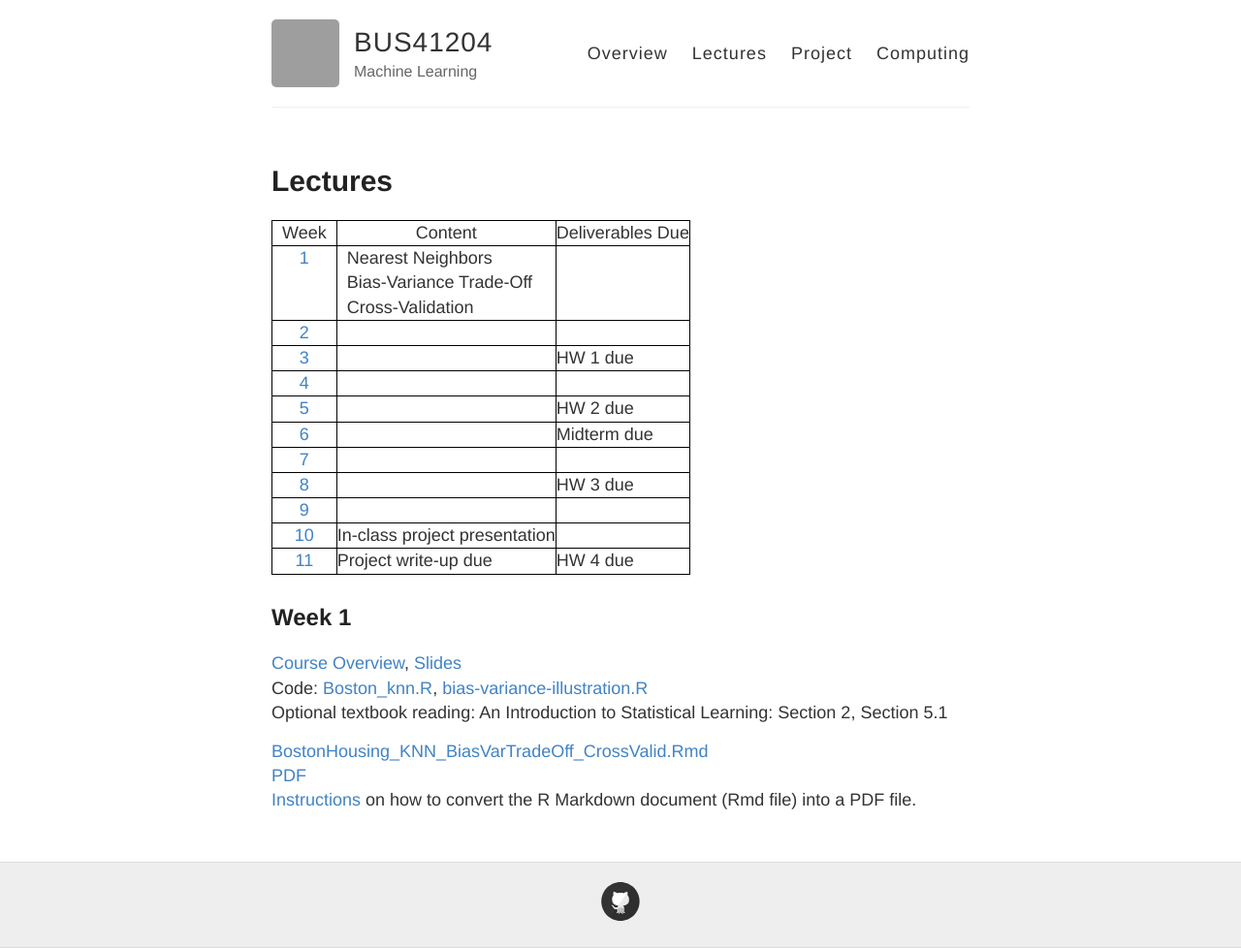
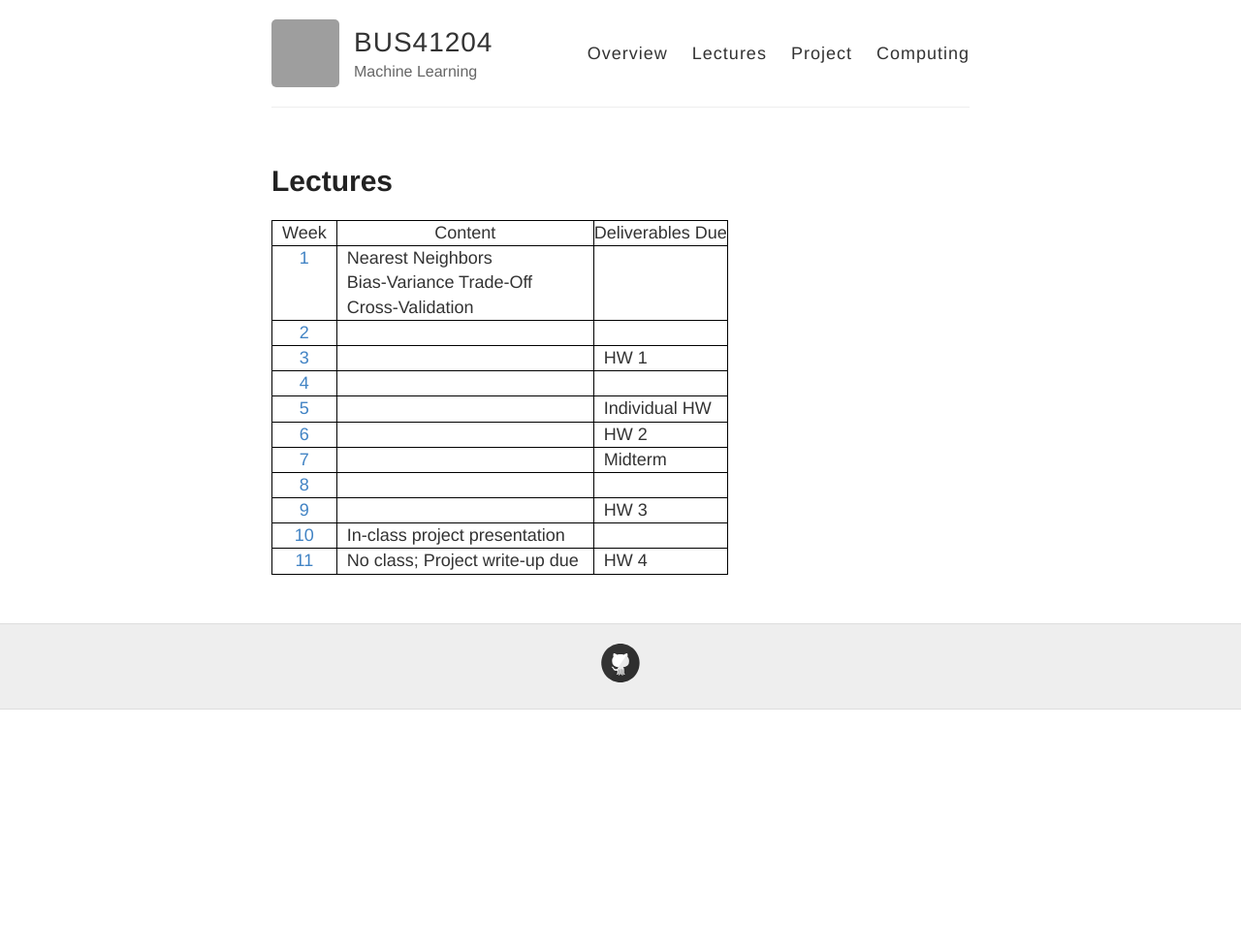
Before and after one commit to ChicagoBoothML/ML2017, a Jekyll site: the page built from lectures.md, in a window 1280 px wide. Shown: the whole page at 97% size. Built offline with Jekyll 4.4.1, drawn with Linux system fonts in a browser that asks for light colours; after the commit the page ends 900 px from its top, so only the background shows below that; grey boxes are pictures that could not be loaded.

Commit message:
working site

```diff
--- a/_config.yml
+++ b/_config.yml
@@ -17,7 +17,7 @@ title: BUS41204
 name: BUS41204
 email: mkolar@chicagobooth.edu
 description: Machine Learning
-baseurl: /ML2016
+baseurl: /ML2017
 url: chicagoboothml.github.io/
 twitter_username:
 github_username:
@@ -28,7 +28,7 @@ avatar: https://avatars3.githubusercontent.com/u/10067262?v=3&s=460
 # Build settings
 markdown: kramdown
 highlighter: rouge
-permalink: /ML2016/
+permalink: /ML2017/
 
 theme: minima
 
@@ -56,7 +56,7 @@ footer-links:
   email:
   facebook:
   flickr:
-  github: chicagoboothml/ML2016
+  github: chicagoboothml/ML2017
   instagram:
   linkedin:
   pinterest:
--- a/lectures.md
+++ b/lectures.md
@@ -8,26 +8,14 @@ permalink: /lectures/
 | &nbsp;&nbsp;Week&nbsp;&nbsp;              | Content                                                        |  Deliverables Due |
 |:-------------------:|---------------------------------------------------------------|:------------------|
 | [1](#week-1)   | &nbsp;&nbsp;Nearest Neighbors <br>&nbsp;&nbsp;Bias-Variance Trade-Off <br> &nbsp;&nbsp;Cross-Validation   |                   |
-| [2]()          |                                                                |                   |
-| [3]()          |                                                                |  HW 1 due         |
+| [2]()          |                                                                |                       |
+| [3]()          |                                                                |  &nbsp;&nbsp;HW 1             |
 | [4]()          |                                                                |                   |
-| [5]()          |                                                                |  HW 2 due         |
-| [6]()          |                                                                |  Midterm due      |
-| [7]()          |                                                                |                   |
-| [8]()          |                                                                |  HW 3 due         |
-| [9]()          |                                                                |                   |
-| [10]()         |  In-class project presentation                                 |                   |
-| [11]()                 |  Project write-up due                                          | HW 4 due          |
+| [5]()          |                                                                |  &nbsp;&nbsp;Individual HW&nbsp;&nbsp;    |
+| [6]()          |                                                                |  &nbsp;&nbsp;HW 2             |
+| [7]()          |                                                                |  &nbsp;&nbsp;Midterm          |
+| [8]()          |                                                                |                   |
+| [9]()          |                                                                |  &nbsp;&nbsp;HW 3             |
+| [10]()         | &nbsp;&nbsp;In-class project presentation      &nbsp;&nbsp;    |                   |
+| [11]()         | &nbsp;&nbsp;No class; Project write-up due   &nbsp;&nbsp;      |  &nbsp;&nbsp;HW 4             |
 {: .mbtablestyle}
-
-
-## Week 1
-
-[Course Overview](https://piazza.com/class_profile/get_resource/ixiudyq1m7bj0/ixmdzsvl8cs2u9),
-[Slides](https://piazza.com/class_profile/get_resource/ixiudyq1m7bj0/ixmdzj7zq0u2rp)
-Code: [Boston_knn.R](https://raw.githubusercontent.com/ChicagoBoothML/ML2016/master/code/Boston_knn.R), [bias-variance-illustration.R](https://raw.githubusercontent.com/ChicagoBoothML/ML2016/master/code/bias-variance-illustration.R)
-Optional textbook reading: An Introduction to Statistical Learning: Section 2, Section 5.1
-
-[BostonHousing_KNN_BiasVarTradeOff_CrossValid.Rmd](https://raw.githubusercontent.com/ChicagoBoothML/ML2016/master/code/BostonHousing_KNN_BiasVarTradeOff_CrossValid.Rmd)
-[PDF](https://github.com/ChicagoBoothML/ML2016/raw/master/code/BostonHousing_KNN_BiasVarTradeOff_CrossValid.pdf)
-[Instructions](../rmdnote) on how to convert the R Markdown document (Rmd file) into a PDF file.
```
Also changed, not shown: index.md (+6 -6 lines), project.md (+2 -2 lines).
